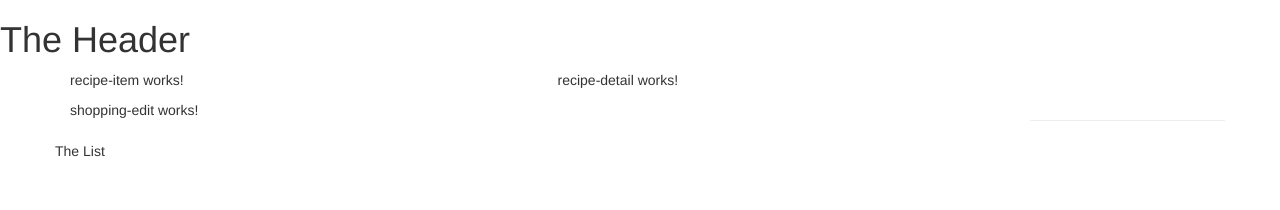
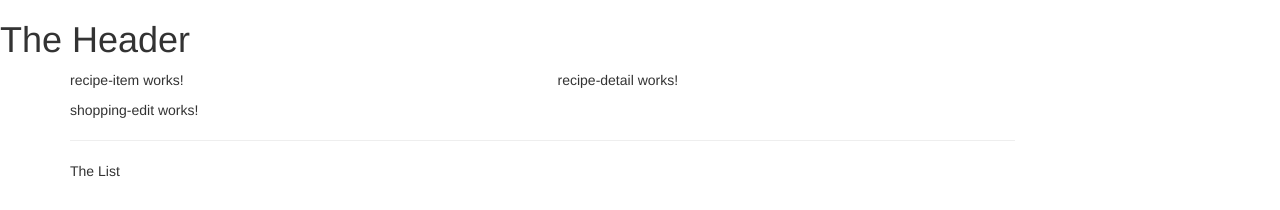
Before and after one commit to donMichaelL/shoppingRec, an Angular app: page / in a window 1280 px wide. Shown: the top 210 px of the page. Built offline with nearby package versions, Linux system fonts and the light colour scheme.

Commit message:
fixing hr problem

```diff
--- a/src/app/shopping-list/shopping-list.component.html
+++ b/src/app/shopping-list/shopping-list.component.html
@@ -1,7 +1,7 @@
 <div class="row">
   <div class="col-xs-10">
     <app-shopping-edit></app-shopping-edit>
+    <hr>
+    <p>The List</p>
   </div>
-  <hr>
-  <p>The List</p>
 </div>
```
